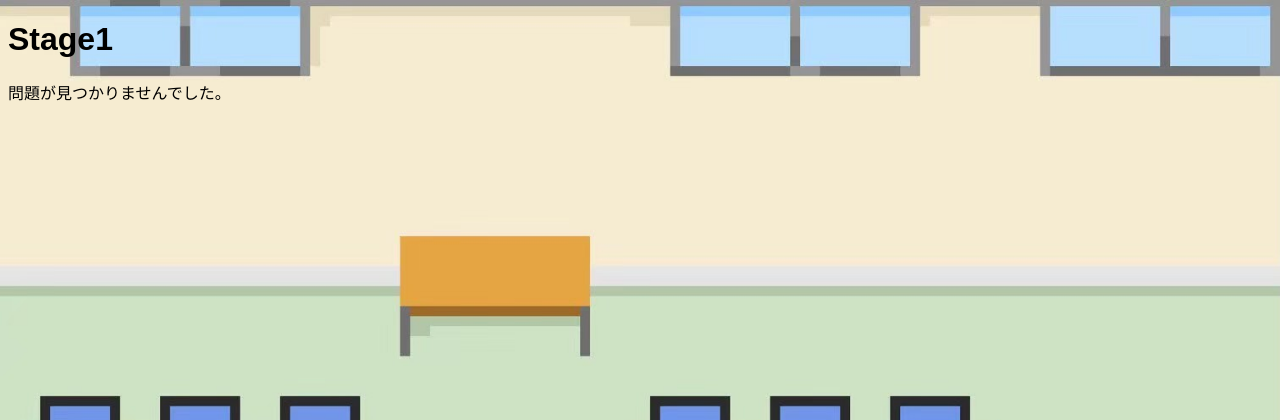
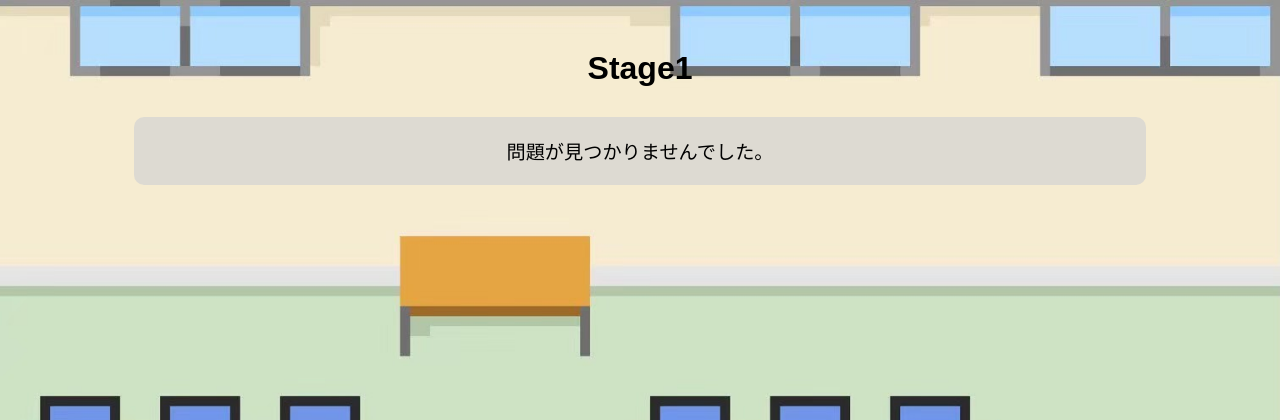
Before and after one commit to s1f10220290/game-development, a Flask app: page /stage1 in a window 1280 px wide. Shown: the top 420 px of the page. Run offline with Flask 3, Linux system fonts and the light colour scheme; data that the repository does not hold is empty.

Commit message:
デザイン追加

```diff
--- a/my_flask_app/static/styles/stage1.css
+++ b/my_flask_app/static/styles/stage1.css
@@ -4,3 +4,28 @@ body {
     background-repeat: no-repeat;
     background-size: cover;
 }
+
+/* 見出し（タイトル）のスタイル */
+h1 {
+    text-align: center;
+    margin-top: 50px; /* 上部の余白 */
+}
+
+/* 問題文のコンテナ */
+#question-container {
+    background-color: rgba(211, 211, 211, 0.7);
+    padding: 20px;
+    border-radius: 10px;
+    width: 80%; /* 横幅80% */
+    margin: 30px auto; /* 上部に30pxの余白、左右中央に配置 */
+    text-align: center; /* テキスト中央揃え */
+    font-size: 1.2em; /* フォントサイズ調整 */
+    box-sizing: border-box; /* パディングを含むサイズ計算 */
+}
+
+/* レスポンシブ対応 */
+@media screen and (max-width: 768px) {
+    #question-container {
+        width: 90%; /* 小さい画面用に幅を90%に */
+    }
+}
```
